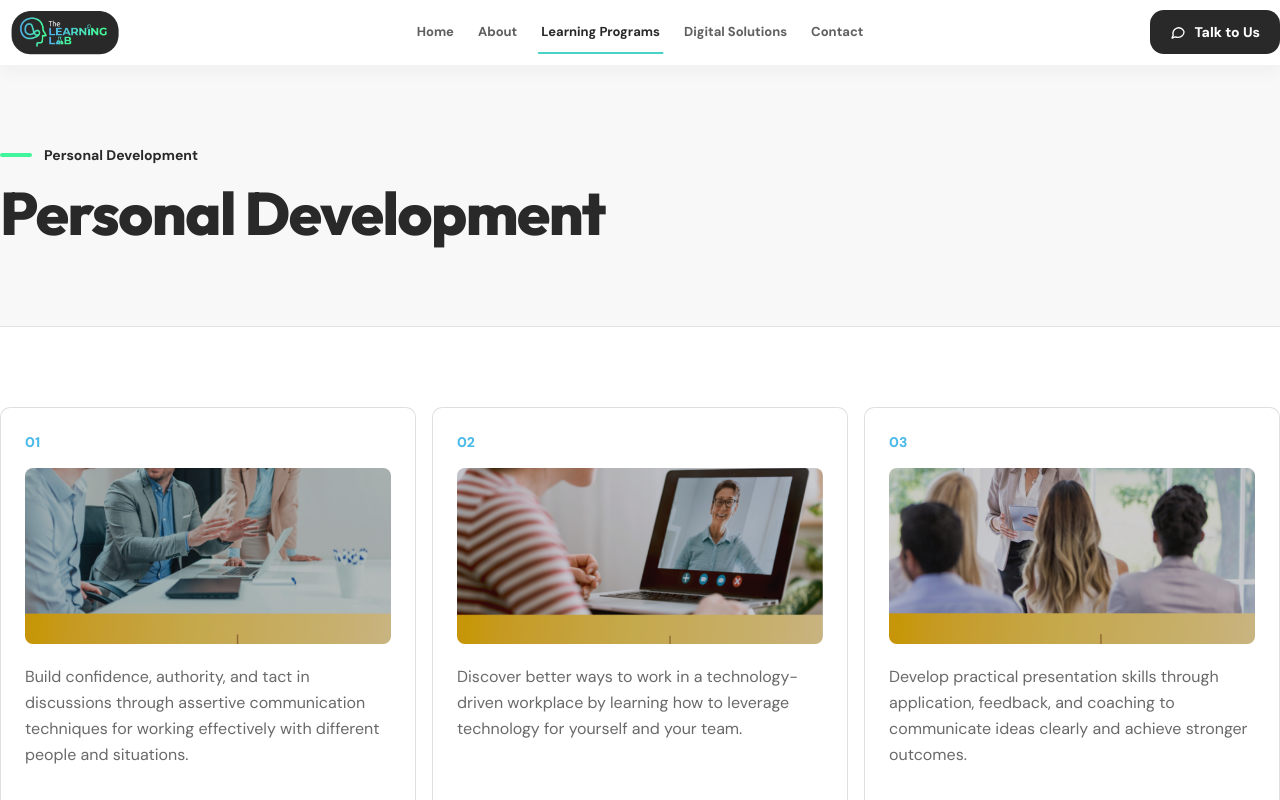
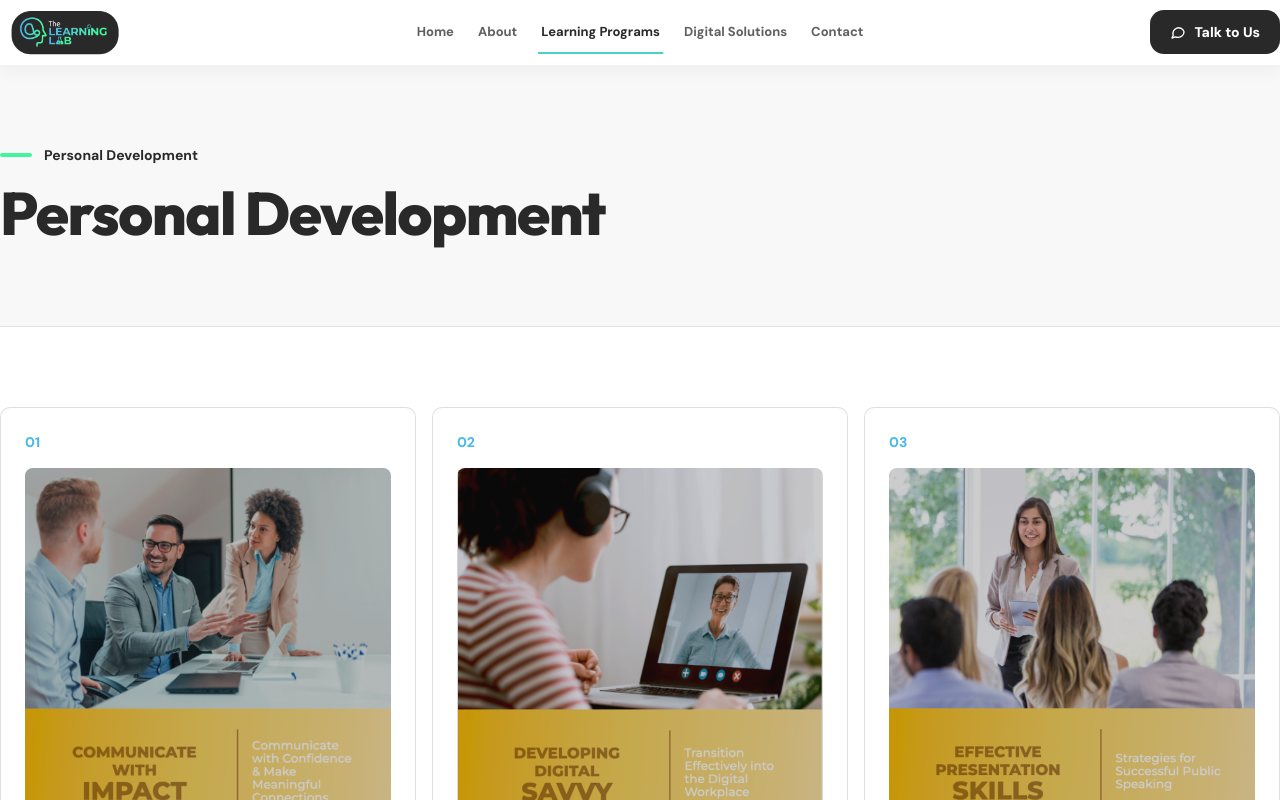
Before and after one commit to gabzy0423/The-Learning-Lab, a Next.js app: page /programs/personal-development in a window 1280 px wide. Shown: the top 800 px of the page. Built offline with nearby package versions, Linux system fonts and the light colour scheme.

Commit message:
Show full Personal Development card images

```diff
--- a/app/programs/[category]/page.tsx
+++ b/app/programs/[category]/page.tsx
@@ -69,13 +69,13 @@ export default async function CategoryPage({
                   className="group flex min-h-[29rem] flex-col overflow-hidden rounded-lg border border-brand-charcoal/15 bg-white p-6 text-brand-charcoal transition-[border-color,transform,box-shadow] hover:-translate-y-1 hover:border-brand-turquoise hover:shadow-lg motion-reduce:transform-none motion-reduce:transition-none"
                 >
                   <p className="text-sm font-extrabold text-brand-cyan-blue">{String(index + 1).padStart(2, "0")}</p>
-                  <div className="relative mt-4 h-44 overflow-hidden rounded-md bg-brand-charcoal/5 after:absolute after:inset-0 after:bg-brand-charcoal/15">
+                  <div className="relative mt-4 aspect-square overflow-hidden rounded-md bg-brand-charcoal/5 after:absolute after:inset-0 after:bg-brand-charcoal/15">
                     <Image
                       src={card.image}
                       alt={`Personal Development course visual ${index + 1}`}
                       fill
                       sizes="(min-width: 1024px) 33vw, (min-width: 640px) 50vw, 100vw"
-                      className="object-cover object-center transition-transform duration-700 ease-out group-hover:scale-105 motion-reduce:transform-none motion-reduce:transition-none"
+                      className="object-contain object-center transition-transform duration-700 ease-out group-hover:scale-105 motion-reduce:transform-none motion-reduce:transition-none"
                     />
                   </div>
                   <p className="mt-5 text-base leading-relaxed text-brand-charcoal/70">{card.description}</p>
```
Also changed, not shown: 1 other file (tests, documents, lock files or other folders).
